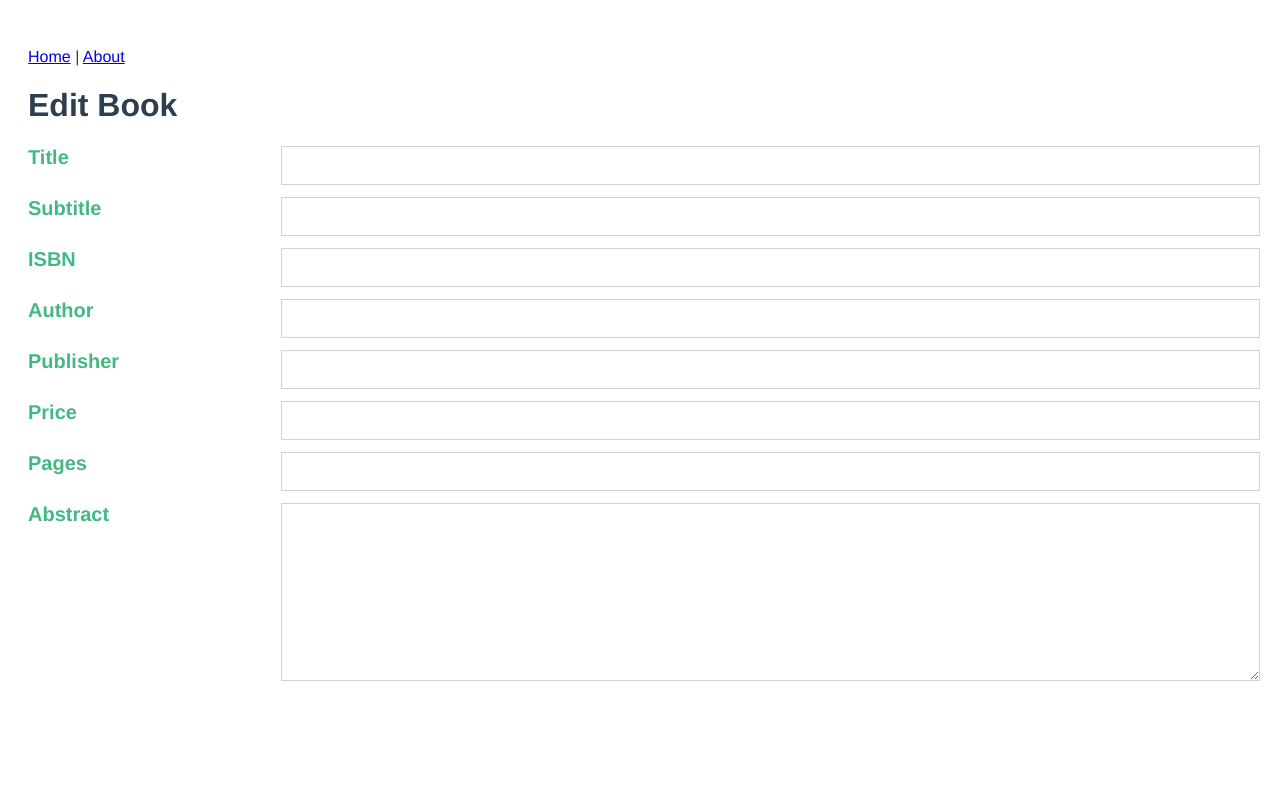
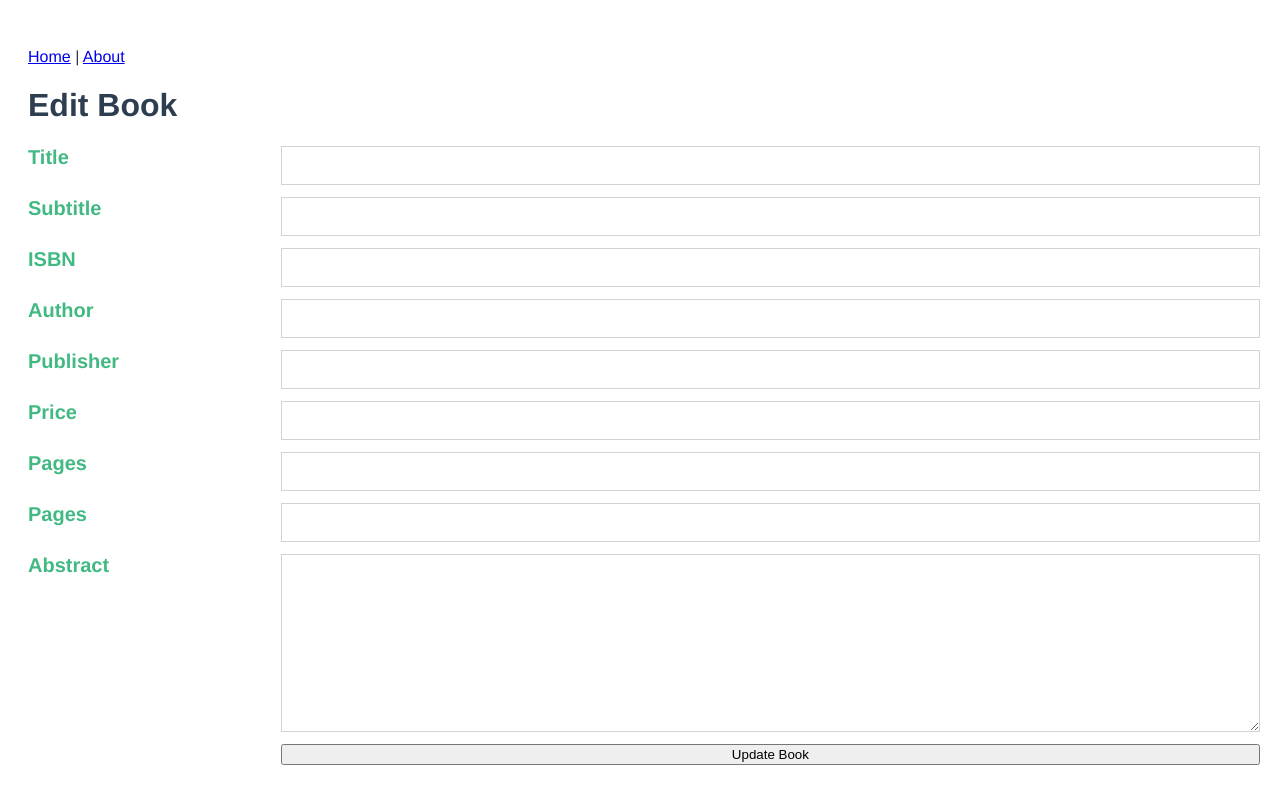
Before and after one commit to kiraGit67/bookmonkey-book-app, a Vue app: page /books/edit/1 in a window 1280 px wide. Shown: the top 804 px of the page. Built offline with nearby package versions, Linux system fonts and the light colour scheme; no server answers.

Commit message:
adds more form fields and a method into EditBookView.vue

```diff
--- a/src/views/EditBookView.vue
+++ b/src/views/EditBookView.vue
@@ -1,6 +1,6 @@
 <template>
   <h1>Edit Book</h1>
-  <form>
+  <form @submit.prevent="updateBook">
     <div class="form-row">
       <label for="title-input">Title</label>
       <input
@@ -65,12 +65,25 @@
       />
     </div>
     <div class="form-row">
+      <label for="pages-input">Pages</label>
+      <input
+        type="text"
+        name="cover-input"
+        id="cover-input"
+        v-model="book.cover"
+      />
+    </div>
+    <div class="form-row">
       <label for="abstract-input">Abstract</label>
       <textarea
         name="abstract-input"
         id="abstract-input"
         v-model="book.abstract"
       />
+    </div>
+    <div class="form-row">
+      <label for="update-book"></label>
+      <button>{{ buttonText }}</button>
     </div>
   </form>
   <!--
@@ -87,12 +100,29 @@ export default {
   data() {
     return {
       book: {},
+      buttonText: "Update Book",
     };
   },
   created() {
     fetch("http://localhost:4730/books/" + this.$route.params.id)
       .then((res) => res.json())
       .then((book) => (this.book = book));
+  },
+  methods: {
+    updateBook() {
+      const updatedBook = {
+        title: this.book.title,
+        subtitle: this.book.subtitle,
+        isbn: this.book.isbn,
+        abstract: this.book.abstract,
+        numPages: this.book.numPages,
+        author: this.book.author,
+        publisher: this.book.publisher,
+        price: this.book.price,
+        cover: this.book.cover,
+      };
+      console.log(updatedBook);
+    },
   },
 };
 </script>
```
